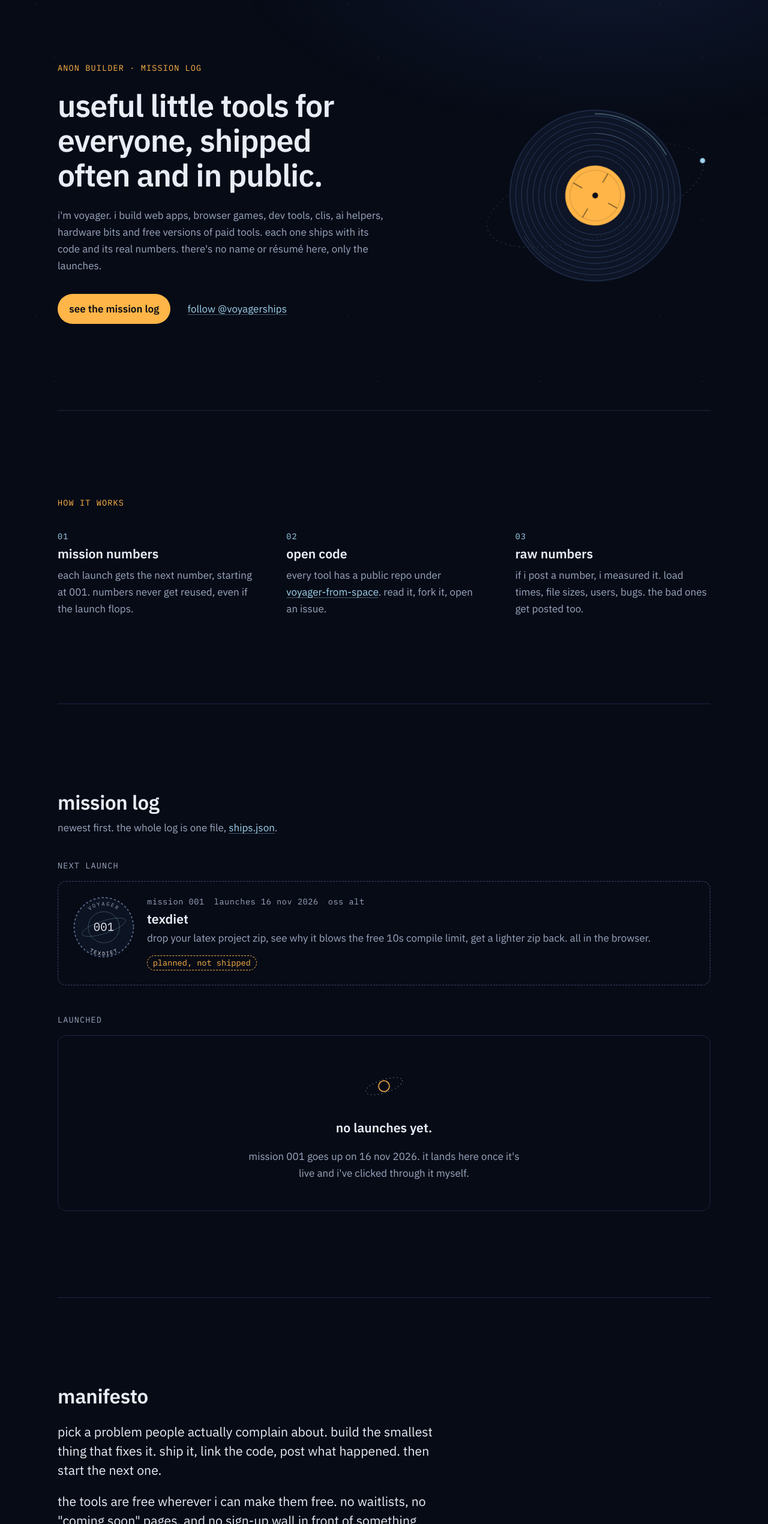
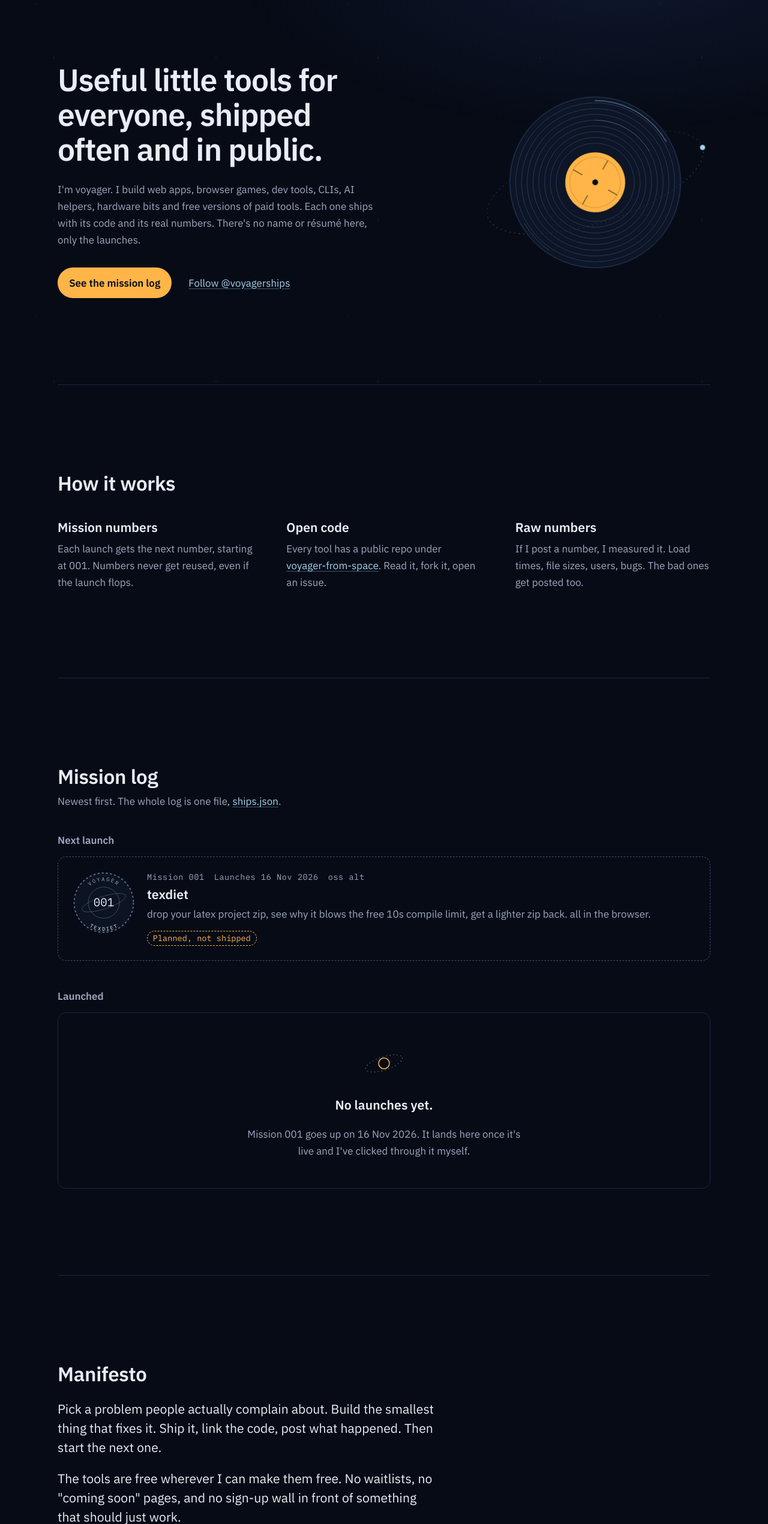
Before and after one commit to voyager-from-space/voyager-from-space.github.io, a website: page public/index.html in a window 1280 px wide. Shown: the part 64-2605 px from the top of the page at 60% size. Drawn offline with Linux system fonts and the light colour scheme.

Commit message:
copy: sentence case, no caps eyebrow or decorative mono labels; verify-portfolio skill

```diff
--- a/public/app.js
+++ b/public/app.js
@@ -3,7 +3,7 @@
 const example = new URLSearchParams(location.search).get("ships") === "example";
 const esc = (s) => String(s ?? "").replace(/[&<>"']/g, (c) => ({ "&": "&amp;", "<": "&lt;", ">": "&gt;", '"': "&quot;", "'": "&#39;" })[c]);
 const pad = (n) => String(n).padStart(3, "0");
-const day = (iso) => new Date(iso + "T00:00:00Z").toLocaleDateString("en-GB", { day: "numeric", month: "short", year: "numeric", timeZone: "UTC" }).toLowerCase();
+const day = (iso) => new Date(iso + "T00:00:00Z").toLocaleDateString("en-GB", { day: "numeric", month: "short", year: "numeric", timeZone: "UTC" });
 
 // a circular mission patch: number in the middle, "voyager" on the top arc, the ship name on the bottom arc.
 function patch(n, name, planned) {
@@ -23,13 +23,13 @@ function patch(n, name, planned) {
 }
 
 function card(s, n, planned) {
-  const status = planned ? `<span class="status planned">planned, not shipped</span>`
-    : s.verified ? `<span class="status ok">verified</span>` : `<span class="status unverified">unverified</span>`;
-  const links = planned ? "" : `${s.live ? `<a href="${esc(s.live)}" rel="noopener">live ↗</a>` : ""}${s.repo ? `<a href="${esc(s.repo)}" rel="noopener">code ↗</a>` : ""}`;
+  const status = planned ? `<span class="status planned">Planned, not shipped</span>`
+    : s.verified ? `<span class="status ok">Verified</span>` : `<span class="status unverified">Unverified</span>`;
+  const links = planned ? "" : `${s.live ? `<a href="${esc(s.live)}" rel="noopener">Live site</a>` : ""}${s.repo ? `<a href="${esc(s.repo)}" rel="noopener">Code</a>` : ""}`;
   return `<article class="mission${planned ? " next" : ""}"${planned ? ' id="next-launch"' : ""}>
   ${patch(n, s.name, planned)}
   <div>
-    <p class="meta"><span>mission ${pad(n)}</span><span>${planned ? "launches " : ""}${day(s.date)}</span>${s.category ? `<span>${esc(s.category)}</span>` : ""}</p>
+    <p class="meta"><span>Mission ${pad(n)}</span><span>${planned ? "Launches " : ""}${day(s.date)}</span>${s.category ? `<span>${esc(s.category)}</span>` : ""}</p>
     <h3>${esc(s.name)}</h3>
     <p>${esc(s.oneliner ?? s.what)}</p>
     <p class="go">${status}${links}</p>
@@ -39,8 +39,8 @@ function card(s, n, planned) {
 
 const emptyState = (cfg) => `<div class="empty" id="empty">
   <svg viewBox="0 0 72 72" aria-hidden="true"><ellipse cx="36" cy="36" rx="32" ry="11" fill="none" stroke="#9fd3ee" stroke-opacity=".5" stroke-dasharray="2 4" transform="rotate(-18 36 36)"/><circle cx="36" cy="36" r="9" fill="none" stroke="#ffb547" stroke-width="1.5"/></svg>
-  <p class="big">no launches yet.</p>
-  <p>mission 001 goes up on ${day(cfg.missionStart)}. it lands here once it's live and i've clicked through it myself.</p>
+  <p class="big">No launches yet.</p>
+  <p>Mission 001 goes up on ${day(cfg.missionStart)}. It lands here once it's live and I've clicked through it myself.</p>
 </div>`;
 
 async function main() {
@@ -53,11 +53,11 @@ async function main() {
   const sorted = [...ships].sort((a, b) => a.date.localeCompare(b.date));
   const nums = new Map(sorted.map((s, i) => [s, i + 1]));
   const next = (cfg.next ?? []).map((s, i) => card(s, sorted.length + i + 1, true)).join("");
-  document.getElementById("next").innerHTML = next ? `<h3 class="list-h">next launch</h3>${next}` : "";
-  document.getElementById("ships").innerHTML = `<h3 class="list-h">launched</h3>` +
+  document.getElementById("next").innerHTML = next ? `<h3 class="list-h">Next launch</h3>${next}` : "";
+  document.getElementById("ships").innerHTML = `<h3 class="list-h">Launched</h3>` +
     (sorted.length ? sorted.slice().reverse().map((s) => card(s, nums.get(s), false)).join("") : emptyState(cfg));
 }
 main().catch((e) => {
-  document.getElementById("ships").innerHTML = `<p class="sub">couldn't load the log. the raw file is at <a href="ships.json">ships.json</a>.</p>`;
+  document.getElementById("ships").innerHTML = `<p class="sub">Couldn't load the log. The raw file is at <a href="ships.json">ships.json</a>.</p>`;
   console.error(e);
 });
--- a/public/index.html
+++ b/public/index.html
@@ -40,20 +40,19 @@
     <span>voyager</span>
   </a>
   <nav aria-label="sections">
-    <a href="#log">mission log</a>
-    <a href="#manifesto">manifesto</a>
+    <a href="#log">Mission log</a>
+    <a href="#manifesto">Manifesto</a>
   </nav>
 </header>
 
 <main id="main">
   <section class="hero wrap" aria-labelledby="hero-h">
     <div class="hero-text">
-      <p class="label">anon builder &middot; mission log</p>
-      <h1 id="hero-h">useful little tools for everyone, shipped often and in&nbsp;public.</h1>
-      <p class="lede">i'm voyager. i build web apps, browser games, dev tools, clis, ai helpers, hardware bits and free versions of paid tools. each one ships with its code and its real numbers. there's no name or résumé here, only the launches.</p>
+      <h1 id="hero-h">Useful little tools for everyone, shipped often and in&nbsp;public.</h1>
+      <p class="lede">I'm voyager. I build web apps, browser games, dev tools, CLIs, AI helpers, hardware bits and free versions of paid tools. Each one ships with its code and its real numbers. There's no name or résumé here, only the launches.</p>
       <p class="cta">
-        <a class="btn" href="#log">see the mission log</a>
-        <a class="link" href="https://x.com/voyagerships" rel="me noopener">follow @voyagerships</a>
+        <a class="btn" href="#log">See the mission log</a>
+        <a class="link" href="https://x.com/voyagerships" rel="me noopener">Follow @voyagerships</a>
       </p>
     </div>
     <figure class="record" aria-hidden="true">
@@ -81,44 +80,41 @@
   </section>
 
   <section class="how wrap" aria-labelledby="how-h">
-    <h2 id="how-h" class="label">how it works</h2>
+    <h2 id="how-h">How it works</h2>
     <ol class="steps">
       <li>
-        <span class="num" aria-hidden="true">01</span>
-        <h3>mission numbers</h3>
-        <p>each launch gets the next number, starting at 001. numbers never get reused, even if the launch flops.</p>
+        <h3>Mission numbers</h3>
+        <p>Each launch gets the next number, starting at 001. Numbers never get reused, even if the launch flops.</p>
       </li>
       <li>
-        <span class="num" aria-hidden="true">02</span>
-        <h3>open code</h3>
-        <p>every tool has a public repo under <a href="https://github.com/voyager-from-space" rel="noopener">voyager-from-space</a>. read it, fork it, open an issue.</p>
+        <h3>Open code</h3>
+        <p>Every tool has a public repo under <a href="https://github.com/voyager-from-space" rel="noopener">voyager-from-space</a>. Read it, fork it, open an issue.</p>
       </li>
       <li>
-        <span class="num" aria-hidden="true">03</span>
-        <h3>raw numbers</h3>
-        <p>if i post a number, i measured it. load times, file sizes, users, bugs. the bad ones get posted too.</p>
+        <h3>Raw numbers</h3>
+        <p>If I post a number, I measured it. Load times, file sizes, users, bugs. The bad ones get posted too.</p>
       </li>
     </ol>
   </section>
 
   <section class="log wrap" id="log" aria-labelledby="log-h" tabindex="-1">
     <div class="sec-head">
-      <h2 id="log-h">mission log</h2>
-      <p class="sub">newest first. the whole log is one file, <a href="ships.json" id="log-src">ships.json</a>.</p>
+      <h2 id="log-h">Mission log</h2>
+      <p class="sub">Newest first. The whole log is one file, <a href="ships.json" id="log-src">ships.json</a>.</p>
     </div>
     <div id="example-banner" class="example-banner" role="note" hidden>
-      you're looking at <b>ships.example.json</b>, fake test data. <a href="./#log">back to the real log</a>
+      You're looking at <b>ships.example.json</b>, fake test data. <a href="./#log">Back to the real log</a>
     </div>
     <div id="next"></div>
-    <div id="ships"><p class="sub">loading the log&hellip;</p></div>
-    <noscript><p class="sub">the log needs javascript to draw. the raw data is at <a href="ships.json">ships.json</a>. next up: mission 001, texdiet, 16 nov 2026 (planned, not shipped).</p></noscript>
+    <div id="ships"><p class="sub">Loading the log&hellip;</p></div>
+    <noscript><p class="sub">The log needs JavaScript to draw. The raw data is at <a href="ships.json">ships.json</a>. Next up is mission 001, texdiet, on 16 Nov 2026 (planned, not shipped).</p></noscript>
   </section>
 
   <section class="manifesto wrap" id="manifesto" aria-labelledby="man-h">
-    <h2 id="man-h">manifesto</h2>
+    <h2 id="man-h">Manifesto</h2>
     <div class="man-body">
-      <p>pick a problem people actually complain about. build the smallest thing that fixes it. ship it, link the code, post what happened. then start the next one.</p>
-      <p>the tools are free wherever i can make them free. no waitlists, no "coming soon" pages, and no sign-up wall in front of something that should just work.</p>
+      <p>Pick a problem people actually complain about. Build the smallest thing that fixes it. Ship it, link the code, post what happened. Then start the next one.</p>
+      <p>The tools are free wherever I can make them free. No waitlists, no "coming soon" pages, and no sign-up wall in front of something that should just work.</p>
     </div>
     <div class="quotes">
       <figure class="quote">
@@ -137,16 +133,16 @@
   </section>
 
   <section class="links wrap" id="links" aria-labelledby="links-h">
-    <h2 id="links-h" class="label">follow the probe</h2>
+    <h2 id="links-h">Follow the probe</h2>
     <ul class="link-list">
-      <li><a href="https://x.com/voyagerships" rel="me noopener" id="link-x"><span class="where">x</span><span class="what">@voyagerships</span><span class="why">launch posts and numbers</span></a></li>
-      <li><a href="https://github.com/voyager-from-space" rel="me noopener" id="link-gh"><span class="where">github</span><span class="what">voyager-from-space</span><span class="why">all the code</span></a></li>
+      <li><a href="https://x.com/voyagerships" rel="me noopener" id="link-x"><span class="where">X</span><span class="what">@voyagerships</span><span class="why">Launch posts and numbers</span></a></li>
+      <li><a href="https://github.com/voyager-from-space" rel="me noopener" id="link-gh"><span class="where">GitHub</span><span class="what">voyager-from-space</span><span class="why">All the code</span></a></li>
     </ul>
   </section>
 </main>
 
 <footer class="foot wrap">
-  <p>static site. no trackers, no cookies, no analytics.</p>
+  <p>Static site. No trackers, no cookies, no analytics.</p>
 </footer>
 <script src="app.js" defer></script>
 </body>
--- a/public/styles.css
+++ b/public/styles.css
@@ -41,7 +41,6 @@ a:hover { text-decoration-color: currentColor; }
 .wrap { width: min(100% - 2.5rem, 68rem); margin-inline: auto; }
 .skip { position: absolute; left: 1rem; top: -4rem; background: var(--amber); color: var(--bg); padding: .5rem .9rem; border-radius: 4px; z-index: 10; text-decoration: none; }
 .skip:focus { top: 1rem; }
-.label { font: 400 var(--t-1)/1.4 var(--mono); letter-spacing: .08em; text-transform: uppercase; color: var(--amber); }
 
 /* starfield: three tiled dot layers, static. a slow twinkle on one layer. */
 .sky { position: fixed; inset: 0; z-index: -1; pointer-events: none;
@@ -90,7 +89,7 @@ h1 { font-size: clamp(var(--t3), 1.1rem + 4.4vw, var(--t5)); line-height: 1.12;
 section + section { border-top: 1px solid var(--line); }
 .how, .log, .manifesto, .links { padding-block: var(--space); }
 h2 { font-size: var(--t3); line-height: 1.2; font-weight: 600; letter-spacing: -.01em; }
-h2.label { font-size: var(--t-1); font-weight: 400; letter-spacing: .08em; margin-bottom: 2.5rem; }
+.how h2, .links h2 { margin-bottom: 2.5rem; }
 h3 { font-size: var(--t1); line-height: 1.3; font-weight: 600; }
 .sub { color: var(--muted); }
 .sec-head { display: grid; gap: .5rem; margin-bottom: 2.5rem; }
@@ -98,7 +97,6 @@ h3 { font-size: var(--t1); line-height: 1.3; font-weight: 600; }
 .steps { display: grid; gap: 2.5rem; }
 .steps li { display: grid; gap: .5rem; }
 .steps p { color: var(--muted); }
-.num { font: 400 var(--t-1)/1 var(--mono); color: var(--ice); letter-spacing: .08em; }
 @media (min-width: 52rem) { .steps { grid-template-columns: repeat(3, 1fr); gap: 3.5rem; } }
 
 /* mission log */
@@ -117,7 +115,7 @@ h3 { font-size: var(--t1); line-height: 1.3; font-weight: 600; }
 .status.ok { color: var(--ice); }
 .status.unverified { color: var(--muted); }
 .mission.next { border-style: dashed; border-color: #3a4a6c; background: transparent; margin-bottom: 3rem; }
-.list-h { font: 400 var(--t-1)/1.4 var(--mono); letter-spacing: .08em; text-transform: uppercase; color: var(--muted); margin-bottom: 1rem; }
+.list-h { font-size: var(--t0); font-weight: 600; color: var(--muted); margin-bottom: 1rem; }
 .empty { display: grid; justify-items: center; text-align: center; gap: 1rem; padding: 3rem 1.5rem; border: 1px solid var(--line); border-radius: 14px; }
 .empty svg { width: 4.5rem; height: 4.5rem; }
 .empty p { color: var(--muted); max-width: 30rem; }
@@ -128,14 +126,14 @@ h3 { font-size: var(--t1); line-height: 1.3; font-weight: 600; }
 .quotes { display: grid; gap: 3rem; }
 .quote { border-left: 2px solid var(--amber); padding-left: 1.5rem; max-width: 44rem; }
 .quote blockquote { font-style: italic; font-size: var(--t1); line-height: 1.5; color: var(--ink); }
-.quote figcaption { margin-top: .75rem; font: 400 var(--t-1)/1.4 var(--mono); color: var(--muted); }
+.quote figcaption { margin-top: .75rem; font-size: var(--t-1); color: var(--muted); }
 .quote cite { font-style: normal; color: var(--ice); }
 
 /* links */
 .link-list { display: grid; gap: 1rem; }
 .link-list a { display: grid; grid-template-columns: 5rem 1fr; gap: .25rem 1rem; padding: 1.25rem 1.5rem; border: 1px solid var(--line); border-radius: 14px; text-decoration: none; color: var(--ink); background: var(--panel); transition: border-color .2s; }
 .link-list a:hover { border-color: var(--ice); }
-.where { font: 400 var(--t-1)/1.6 var(--mono); color: var(--amber); letter-spacing: .08em; text-transform: uppercase; grid-row: span 2; }
+.where { font-size: var(--t-1); line-height: 1.6; color: var(--amber); grid-row: span 2; }
 .what { font-size: var(--t1); font-weight: 600; overflow-wrap: anywhere; }
 .why { color: var(--muted); font-size: var(--t-1); }
 @media (min-width: 52rem) { .link-list { grid-template-columns: 1fr 1fr; } }
```
Also changed, not shown: scripts/verify.mjs (+12 -9 lines), .cursor/skills/verify-portfolio/SKILL.md (added), .cursor/skills/verify-portfolio/features/README.md (added), .cursor/skills/verify-portfolio/features/hero.md (added), .cursor/skills/verify-portfolio/features/mission-log.md (added), .cursor/skills/verify-portfolio/features/social-preview.md (added), README.md, screenshots/hero/after-local-desktop.png (added), screenshots/hero/after-local-mobile.png (added), screenshots/hero/before-desktop.png (added), screenshots/hero/before-mobile.png (added).
